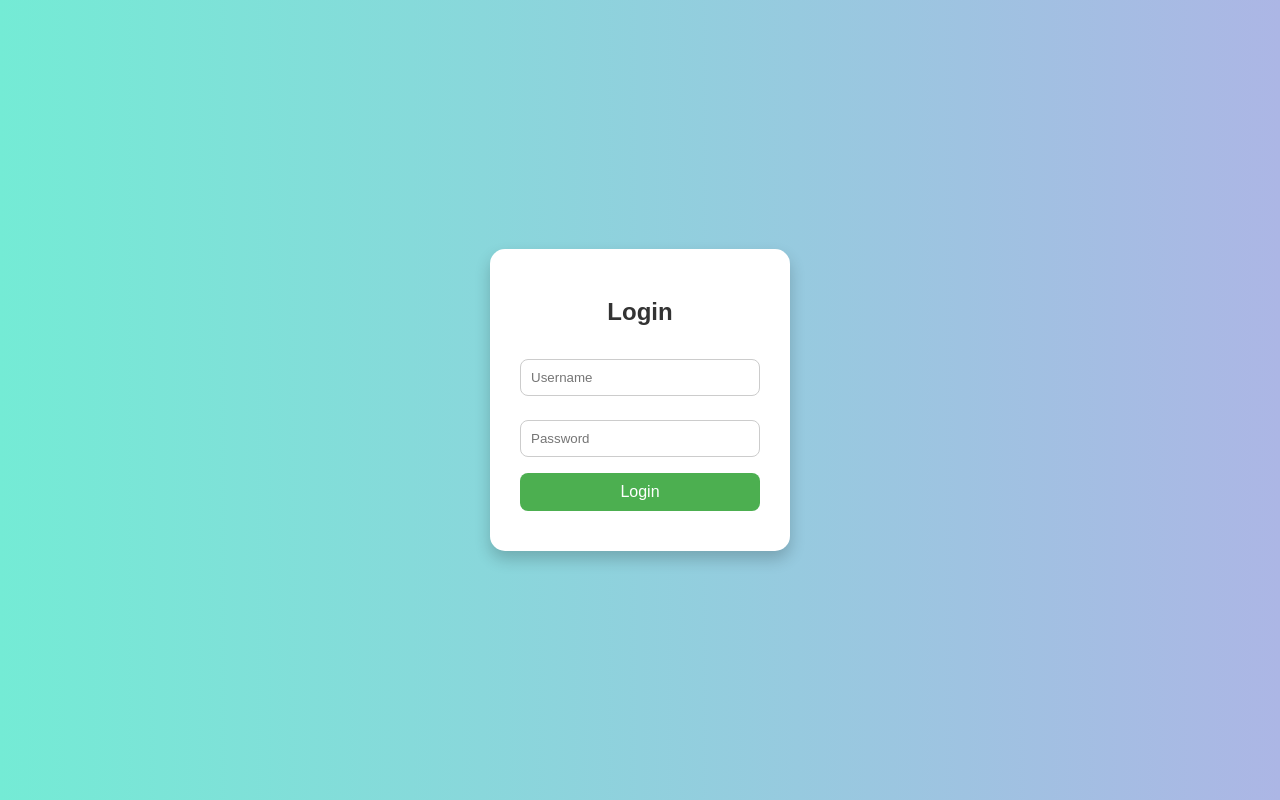
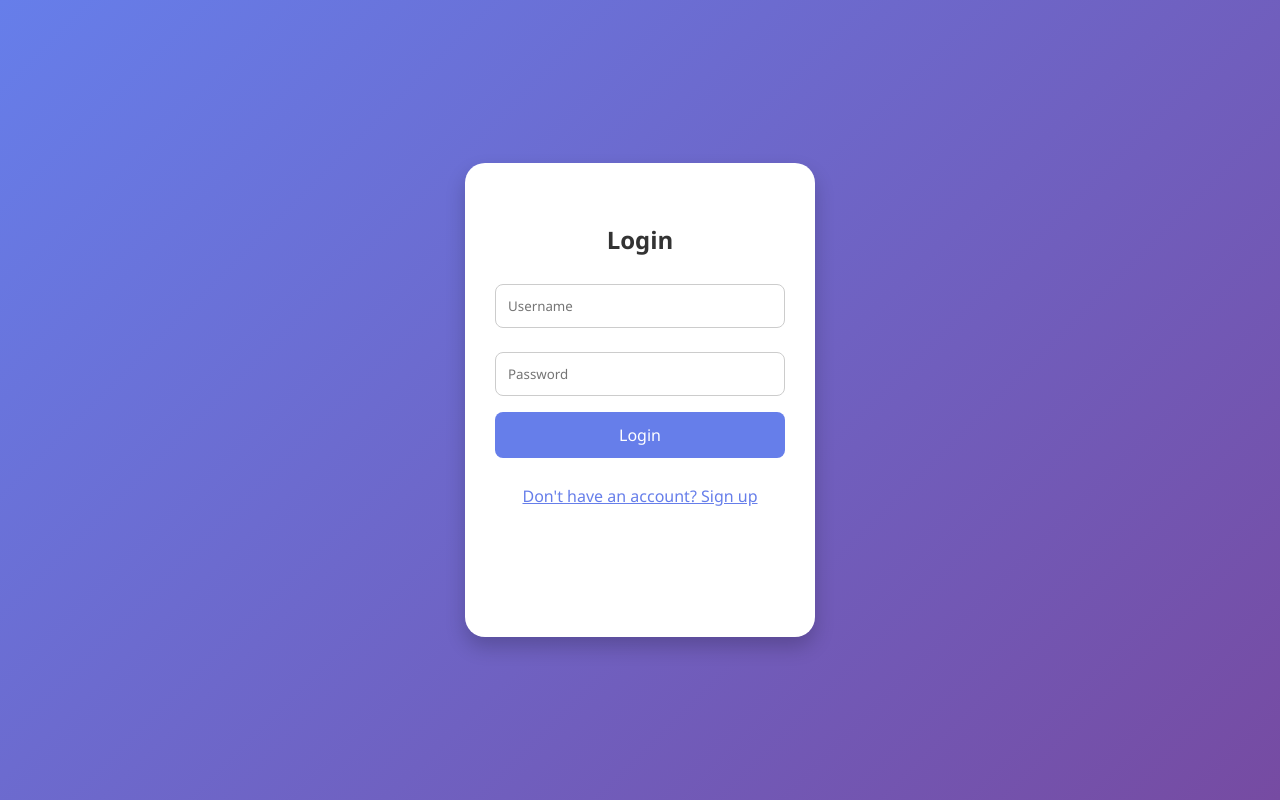
Before and after one commit to manjeetsingh78/collab-demo, a plain HTML site: page index.html in a window 1280 px wide. Drawn offline with Linux system fonts and the light colour scheme.

Commit message:
Sign up page has been addes

```diff
--- a/index.html
+++ b/index.html
@@ -2,59 +2,91 @@
 <html lang="en">
 <head>
   <meta charset="UTF-8" />
-  <meta name="viewport" content="width=device-width, initial-scale=1.0" />
-  <title>Login Page</title>
+  <meta name="viewport" content="width=device-width, initial-scale=1.0"/>
+  <title>Login & Signup Page</title>
   <style>
     * {
       box-sizing: border-box;
-      font-family: Arial, sans-serif;
+      font-family: 'Segoe UI', sans-serif;
     }
 
     body {
-      background: linear-gradient(to right, #74ebd5, #acb6e5);
+      margin: 0;
+      background: linear-gradient(135deg, #667eea, #764ba2);
       display: flex;
       justify-content: center;
       align-items: center;
       height: 100vh;
-      margin: 0;
     }
 
-    .login-container {
-      background: white;
-      padding: 30px;
-      border-radius: 15px;
-      box-shadow: 0 8px 16px rgba(0,0,0,0.2);
-      width: 300px;
+    .container {
+      background: #fff;
+      width: 350px;
+      border-radius: 20px;
+      box-shadow: 0 10px 20px rgba(0,0,0,0.2);
+      overflow: hidden;
+      transition: 0.5s ease;
     }
 
-    .login-container h2 {
+    .form-container {
+      display: flex;
+      width: 700px;
+      transition: transform 0.5s ease-in-out;
+    }
+
+    .form-box {
+      width: 350px;
+      padding: 40px 30px;
+      transition: all 0.3s ease;
+    }
+
+    h2 {
       text-align: center;
-      margin-bottom: 25px;
+      margin-bottom: 20px;
       color: #333;
     }
 
-    .login-container input[type="text"],
-    .login-container input[type="password"] {
+    input[type="text"],
+    input[type="password"],
+    input[type="email"] {
       width: 100%;
-      padding: 10px;
-      margin: 8px 0 16px 0;
+      padding: 12px;
+      margin: 8px 0 16px;
       border: 1px solid #ccc;
       border-radius: 8px;
+      outline: none;
+      transition: 0.3s;
     }
 
-    .login-container button {
+    input:focus {
+      border-color: #667eea;
+    }
+
+    button {
       width: 100%;
-      padding: 10px;
-      background-color: #4CAF50;
+      padding: 12px;
+      background-color: #667eea;
       color: white;
       border: none;
       border-radius: 8px;
+      cursor: pointer;
       font-size: 16px;
-      cursor: pointer;
+      transition: 0.3s;
     }
 
-    .login-container button:hover {
-      background-color: #45a049;
+    button:hover {
+      background-color: #5a67d8;
+    }
+
+    .toggle-btn {
+      background: none;
+      border: none;
+      color: #667eea;
+      text-decoration: underline;
+      cursor: pointer;
+      margin-top: 15px;
+      display: block;
+      text-align: center;
     }
 
     .error {
@@ -63,34 +95,87 @@
       text-align: center;
       margin-top: 10px;
     }
+
+    @media (max-width: 400px) {
+      .container, .form-box {
+        width: 90%;
+      }
+      .form-container {
+        width: 100%;
+      }
+    }
   </style>
 </head>
 <body>
-  <div class="login-container">
-    <h2>Login</h2>
-    <form id="loginForm">
-      <input type="text" id="username" placeholder="Username" required />
-      <input type="password" id="password" placeholder="Password" required />
-      <button type="submit">Login</button>
-      <div class="error" id="errorMsg"></div>
-    </form>
+  <div class="container">
+    <div class="form-container" id="formContainer">
+      <!-- Login Form -->
+      <div class="form-box" id="loginBox">
+        <h2>Login</h2>
+        <form id="loginForm">
+          <input type="text" id="loginUsername" placeholder="Username" required />
+          <input type="password" id="loginPassword" placeholder="Password" required />
+          <button type="submit">Login</button>
+          <button type="button" class="toggle-btn" onclick="showSignup()">Don't have an account? Sign up</button>
+          <div class="error" id="loginError"></div>
+        </form>
+      </div>
+
+      <!-- Signup Form -->
+      <div class="form-box" id="signupBox">
+        <h2>Sign Up</h2>
+        <form id="signupForm">
+          <input type="text" id="signupUsername" placeholder="Username" required />
+          <input type="email" id="signupEmail" placeholder="Email" required />
+          <input type="password" id="signupPassword" placeholder="Password" required />
+          <button type="submit">Sign Up</button>
+          <button type="button" class="toggle-btn" onclick="showLogin()">Already have an account? Login</button>
+          <div class="error" id="signupError"></div>
+        </form>
+      </div>
+    </div>
   </div>
 
   <script>
-    const loginForm = document.getElementById("loginForm");
-    const errorMsg = document.getElementById("errorMsg");
+    const formContainer = document.getElementById("formContainer");
 
-    loginForm.addEventListener("submit", function (e) {
+    function showSignup() {
+      formContainer.style.transform = "translateX(-50%)";
+    }
+
+    function showLogin() {
+      formContainer.style.transform = "translateX(0%)";
+    }
+
+    // Dummy login logic
+    document.getElementById("loginForm").addEventListener("submit", function (e) {
       e.preventDefault();
-      const username = document.getElementById("username").value;
-      const password = document.getElementById("password").value;
+      const username = document.getElementById("loginUsername").value;
+      const password = document.getElementById("loginPassword").value;
+      const loginError = document.getElementById("loginError");
 
-      // Dummy credentials for testing
       if (username === "admin" && password === "1234") {
         alert("Login successful!");
-        errorMsg.textContent = "";
+        loginError.textContent = "";
       } else {
-        errorMsg.textContent = "Invalid username or password";
+        loginError.textContent = "Invalid username or password";
+      }
+    });
+
+    // Dummy signup logic
+    document.getElementById("signupForm").addEventListener("submit", function (e) {
+      e.preventDefault();
+      const username = document.getElementById("signupUsername").value;
+      const email = document.getElementById("signupEmail").value;
+      const password = document.getElementById("signupPassword").value;
+      const signupError = document.getElementById("signupError");
+
+      if (username && email && password.length >= 4) {
+        alert("Signup successful!");
+        signupError.textContent = "";
+        showLogin();
+      } else {
+        signupError.textContent = "Please fill all fields correctly";
       }
     });
   </script>
```
